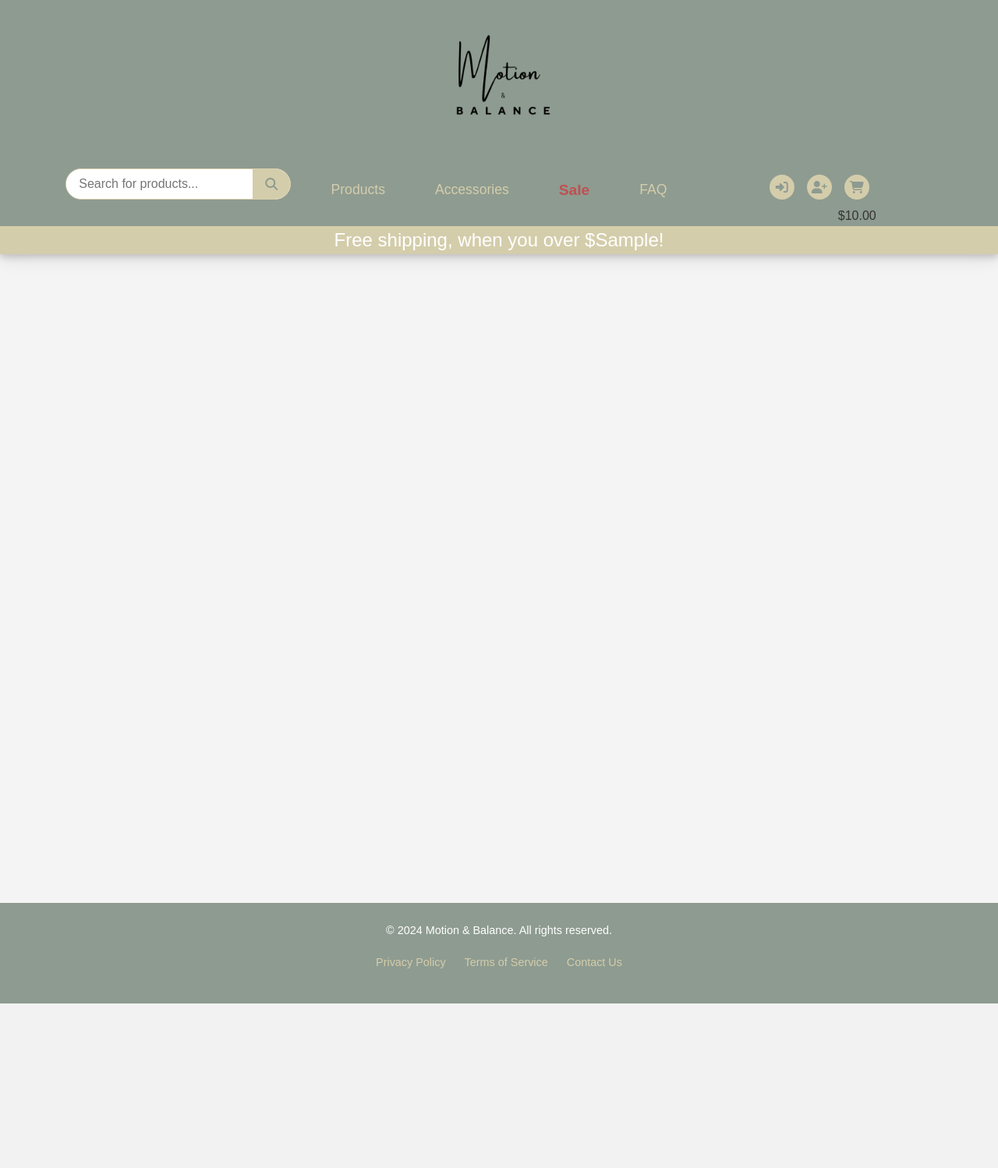
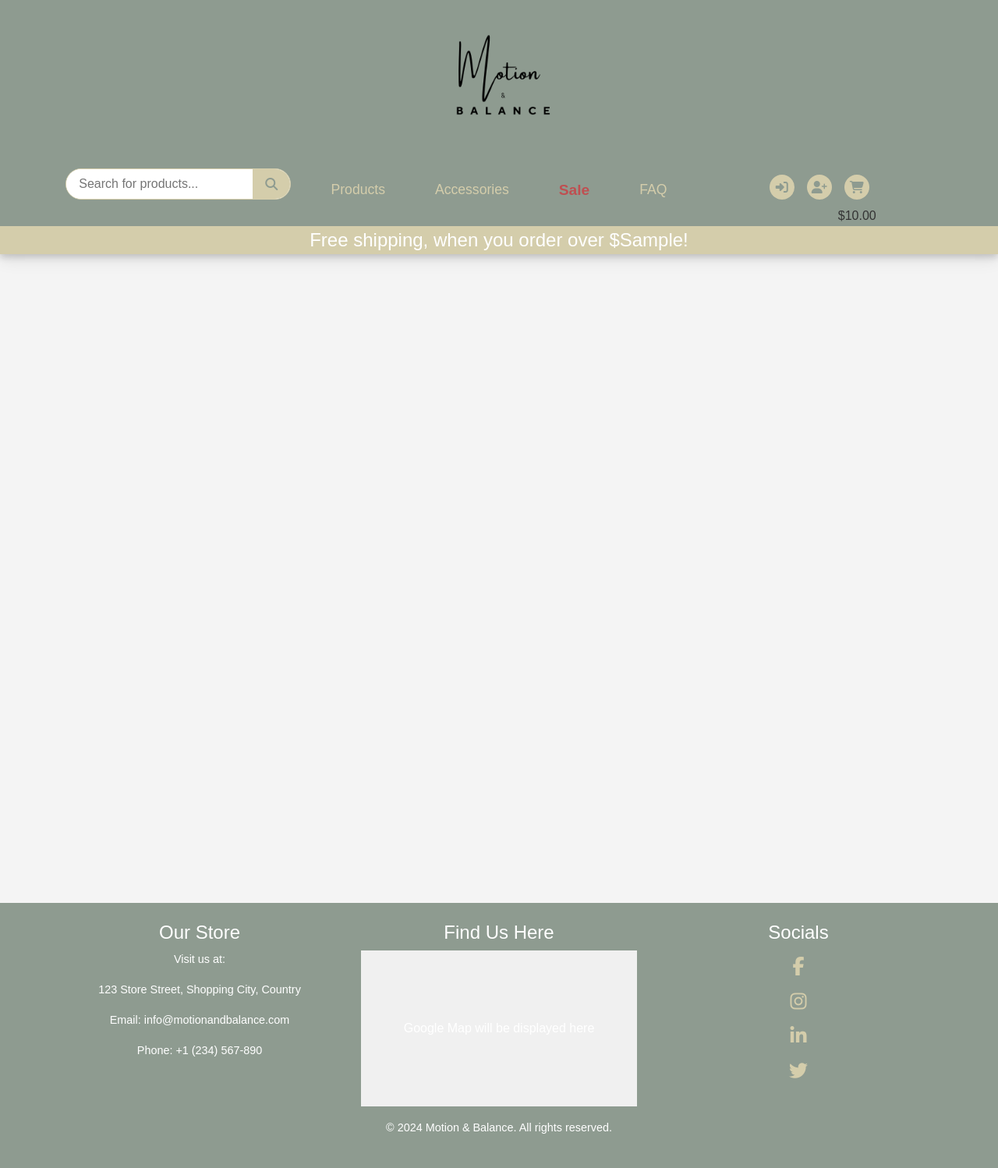
Before and after one commit to Kevinolm10/Motion-balance, a Django app: template home/templates/home/index.html in a window 1280 px wide. Shown: the whole page at 78% size. Before the commit the page ends 1287 px from the top, so only its background shows below. Run offline with Django 5.2, Linux system fonts and the light colour scheme; the template is opened without the code that fills it: most values are stand-ins (such as "Sample title", 1, 10 or a date in 2020); some libraries are stand-ins or nearby versions.

Commit message:
Create footer store info, map and social links

```diff
--- a/templates/base.html
+++ b/templates/base.html
@@ -130,7 +130,7 @@
         </div>
         <div id="delivery-banner" class="row text-center">
             <div class="col text-white">
-                <h4 class="logo-font my-1">Free shipping, when you over ${{ free_shipping_threshold }}!</h4>
+                <h4 class="logo-font my-1">Free shipping, when you order over ${{ free_shipping_threshold }}!</h4>
             </div>
         </div>
     </header>
@@ -156,14 +156,50 @@
     <!-- Footer -->
     <footer class="footer">
         <div class="container">
-            <p>&copy; 2024 Motion & Balance. All rights reserved.</p>
-            <ul class="footer-links">
-                <li><a href="/privacy">Privacy Policy</a></li>
-                <li><a href="/terms">Terms of Service</a></li>
-                <li><a href="/contact">Contact Us</a></li>
-            </ul>
+            <div class="row">
+                <!-- Store Information Section -->
+                <div class="col-md-4 footer-store-info">
+                    <h4>Our Store</h4>
+                    <p>Visit us at:</p>
+                    <p>123 Store Street, Shopping City, Country</p>
+                    <p>Email: <a href="mailto:info@motionandbalance.com">info@motionandbalance.com</a></p>
+                    <p>Phone: <a href="tel:+1234567890">+1 (234) 567-890</a></p>
+                </div>
+
+                <!-- Google Map Placeholder -->
+                <div class="col-md-4 footer-map">
+                    <h4>Find Us Here</h4>
+                    <div id="map-placeholder">
+                        Google Map will be displayed here
+                    </div>
+                </div>
+
+                <!-- Links Section -->
+                <div class="col-md-4 social-links">
+                    <h4>Socials</h4>
+                    <ul>
+                        <li><a href="https://www.facebook.com" target="_blank" aria-label="Facebook"><i
+                                    class="fab fa-facebook-f social-icons"></i></a></li>
+                        <li><a href="https://www.instagram.com" target="_blank" aria-label="Instagram"><i
+                                    class="fab fa-instagram social-icons"></i></a></li>
+                        <li><a href="https://www.linkedin.com" target="_blank" aria-label="LinkedIn"><i
+                                    class="fab fa-linkedin-in social-icons"></i></a></li>
+                        <li><a href="https://www.twitter.com" target="_blank" aria-label="X"><i
+                                    class="fab fa-twitter social-icons"></i></a></li>
+                    </ul>
+                </div>
+            </div>
+
+            <!-- Copyright Section -->
+            <div class="row">
+                <div class="col text-center mt-3">
+                    <p>&copy; 2024 Motion & Balance. All rights reserved.</p>
+                </div>
+            </div>
         </div>
     </footer>
+
+
 
     {% block postloadjs %}
     {% endblock %}
```
